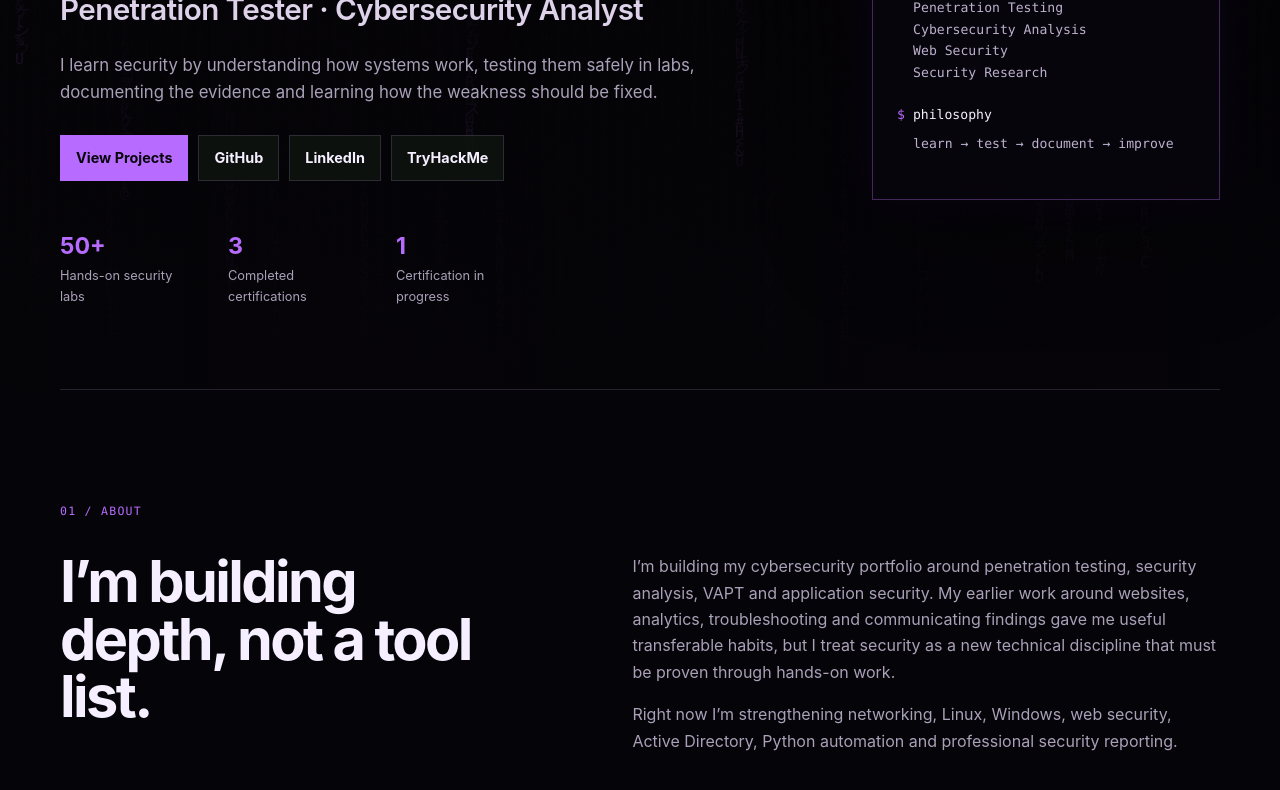
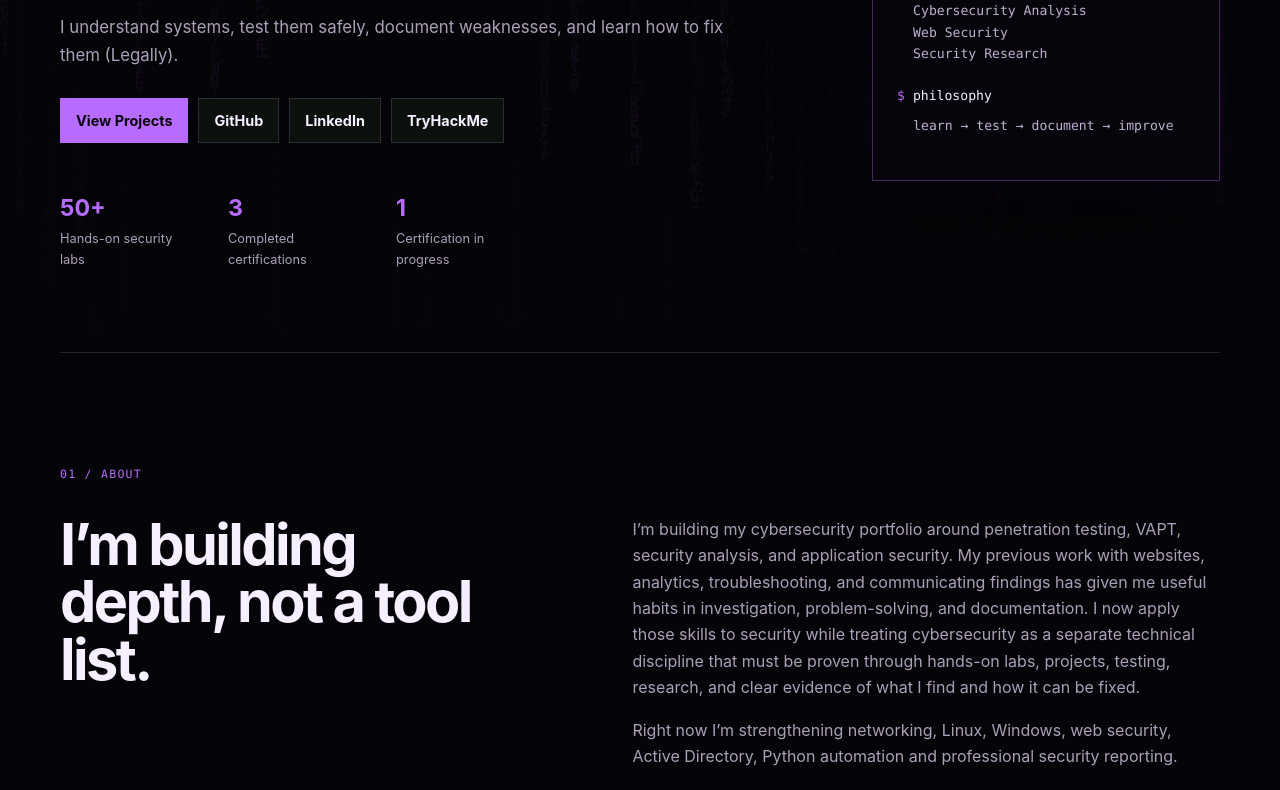
Before and after one commit to rahulcyberepo/rahul-kumar-gupta-cybersecurity, a plain HTML site: page index.html in a window 1280 px wide. Shown: the part 454-1244 px from the top of the page. Drawn offline with Linux system fonts and the light colour scheme.

Commit message:
Revise text in index.html for clarity
Updated text for clarity and conciseness in the hero section and portfolio description.

```diff
--- a/index.html
+++ b/index.html
@@ -34,12 +34,10 @@
 
       <div class="hero-inner">
         <div class="hero-copy reveal">
-          <p class="eyebrow">Cybersecurity · VAPT · Web Security</p>
           <h1>Rahul Kumar Gupta</h1>
-          <p class="hero-role">Penetration Tester · Cybersecurity Analyst</p>
+          <p class="hero-role">Cybersecurity</p>
           <p class="hero-text">
-            I learn security by understanding how systems work, testing them safely in labs,
-            documenting the evidence and learning how the weakness should be fixed.
+           I understand systems, test them safely, document weaknesses, and learn how to fix them (Legally).
           </p>
 
           <div class="actions">
@@ -80,9 +78,10 @@
         <h2>I’m building depth, not a tool list.</h2>
         <div class="copy">
           <p>
-            I’m building my cybersecurity portfolio around penetration testing, security analysis, VAPT and application security.
-            My earlier work around websites, analytics, troubleshooting and communicating findings gave me useful transferable habits,
-            but I treat security as a new technical discipline that must be proven through hands-on work.
+           I’m building my cybersecurity portfolio around penetration testing, VAPT, security analysis, and application security.
+            My previous work with websites, analytics, troubleshooting, and communicating findings has given me useful habits in investigation,
+            problem-solving, and documentation. I now apply those skills to security while treating cybersecurity as a separate technical discipline that
+            must be proven through hands-on labs, projects, testing, research, and clear evidence of what I find and how it can be fixed.
           </p>
           <p>
             Right now I’m strengthening networking, Linux, Windows, web security, Active Directory,
```
